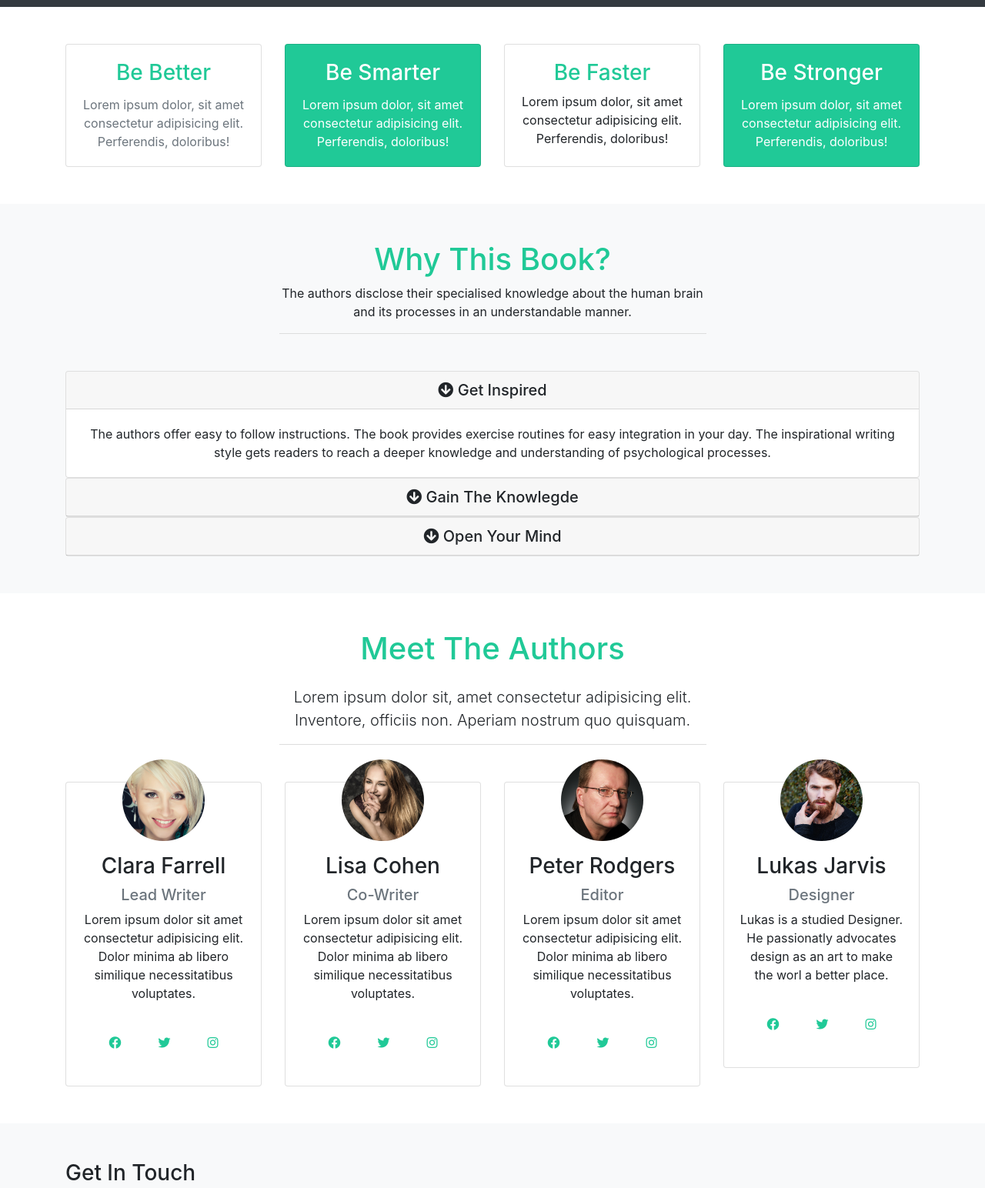
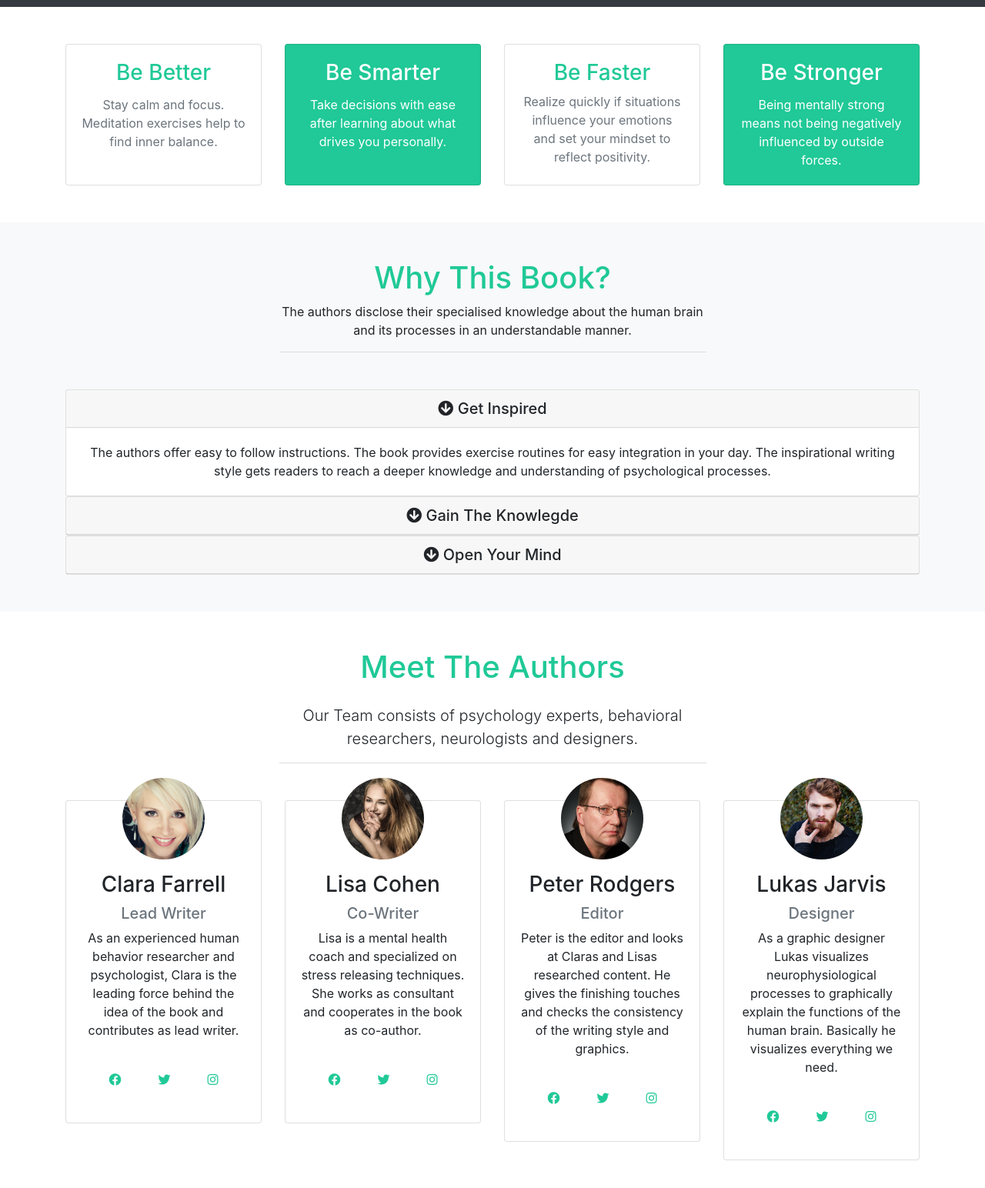
Before and after one commit to lindade/mindtime, a plain HTML site: page index.html in a window 1280 px wide. Shown: the part 840-2384 px from the top of the page at 77% size. Drawn offline with nearby package versions, Linux system fonts and the light colour scheme.

Commit message:
edit uxwriting to boxes, authors and contacts, corrected text style one box

```diff
--- a/index.html
+++ b/index.html
@@ -95,32 +95,30 @@
             <div class="card text-center boder-primary mb-resp">
               <div class="card-body">
                 <h3 class="card-title text-primary">Be Better</h3>
-                <p class="card-text text-muted">Lorem ipsum dolor, sit amet consectetur adipisicing elit. Perferendis,
-                  doloribus!</p>
+                <p class="card-text text-muted">Stay calm and focus. Meditation exercises help to find inner balance.
+                </p>
               </div>
             </div>
 
             <div class="card text-center text-white bg-primary mb-resp">
               <div class="card-body">
                 <h3 class="card-title">Be Smarter</h3>
-                <p class="card-text">Lorem ipsum dolor, sit amet consectetur adipisicing elit. Perferendis,
-                  doloribus!</p>
+                <p class="card-text">Take decisions with ease after learning about what drives you personally.</p>
               </div>
             </div>
 
             <div class="card text-center boder-primary mb-resp">
               <div class="card-body">
                 <h3 class="text-primary">Be Faster</h3>
-                <p class="card-text">Lorem ipsum dolor, sit amet consectetur adipisicing elit. Perferendis,
-                  doloribus!</p>
+                <p class="card-text text-muted">Realize quickly if situations influence your emotions and set your
+                  mindset to reflect positivity.</p>
               </div>
             </div>
 
             <div class="card text-center text-white bg-primary">
               <div class="card-body">
                 <h3 class="card-title">Be Stronger</h3>
-                <p class="card-text">Lorem ipsum dolor, sit amet consectetur adipisicing elit. Perferendis,
-                  doloribus!</p>
+                <p class="card-text">Being mentally strong means not being negatively influenced by outside forces.</p>
               </div>
             </div>
 
@@ -155,8 +153,7 @@
               <div id="collapse1" class="collapse show">
                 <div class="card-body">The authors offer easy to follow instructions. The book provides exercise
                   routines for easy integration in your day. The inspirational writing style gets readers to reach a
-                  deeper knowledge and
-                  understanding of psychological processes.</div>
+                  deeper knowledge and understanding of psychological processes.</div>
               </div>
             </div>
 
@@ -206,8 +203,7 @@
           <div class="info-header mb-5">
             <h1 class="text-primary pb-3">Meet The Authors</h1>
             <p class="lead">
-              Lorem ipsum dolor sit, amet consectetur adipisicing elit. Inventore, officiis non. Aperiam
-              nostrum quo quisquam.
+              Our Team consists of psychology experts, behavioral researchers, neurologists and designers.
             </p>
           </div>
         </div>
@@ -221,8 +217,8 @@
               <h3>Clara Farrell</h3>
               <h5 class="text-muted">Lead Writer</h5>
               <p>
-                Lorem ipsum dolor sit amet consectetur adipisicing elit. Dolor minima ab libero similique
-                necessitatibus voluptates.
+                As an experienced human behavior researcher and psychologist, Clara is the leading
+                force behind the idea of the book and contributes as lead writer.
               </p>
               <!-- social media icons -->
               <div class="d-flex justify-content-center">
@@ -254,8 +250,8 @@
               <h3>Lisa Cohen</h3>
               <h5 class="text-muted">Co-Writer</h5>
               <p>
-                Lorem ipsum dolor sit amet consectetur adipisicing elit. Dolor minima ab libero similique
-                necessitatibus voluptates.
+                Lisa is a mental health coach and specialized on stress releasing techniques. She works as consultant
+                and cooperates in the book as co-author.
               </p>
               <!-- social media icons -->
               <div class="d-flex justify-content-center">
@@ -287,8 +283,8 @@
               <h3>Peter Rodgers</h3>
               <h5 class="text-muted">Editor</h5>
               <p>
-                Lorem ipsum dolor sit amet consectetur adipisicing elit. Dolor minima ab libero similique
-                necessitatibus voluptates.
+                Peter is the editor and looks at Claras and Lisas researched content. He gives the finishing touches
+                and checks the consistency of the writing style and graphics.
               </p>
               <!-- social media icons -->
               <div class="d-flex justify-content-center">
@@ -320,7 +316,8 @@
               <h3>Lukas Jarvis</h3>
               <h5 class="text-muted">Designer</h5>
               <p>
-                Lukas is a studied Designer. He passionatly advocates design as an art to make the worl a better place.
+                As a graphic designer Lukas visualizes neurophysiological processes to graphically explain the
+                functions of the human brain. Basically he visualizes everything we need.
               </p>
               <!-- social media icons -->
               <div class="d-flex justify-content-center">
@@ -358,8 +355,8 @@
         <div class="col-lg-9">
           <h3>Get In Touch</h3>
           <p class="lead">
-            Lorem ipsum, dolor sit amet consectetur adipisicing elit. Ullam blanditiis, quod tenetur
-            debitis delectus quisquam.
+            Please leave us a note if you have any question, need help, or have any feedback to offer. We are always
+            wanting to improve our book and are happy to hear from you.
           </p>
           <form action="">
             <div class="input-group input-group-lg mb-3">
```
